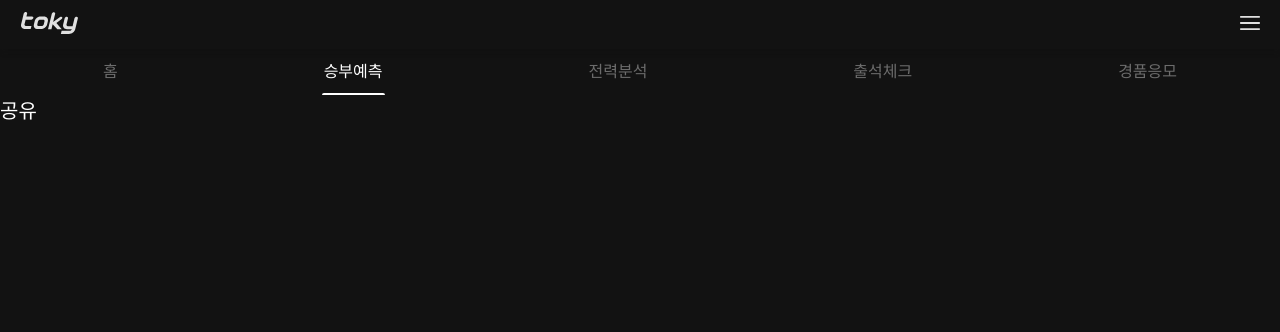
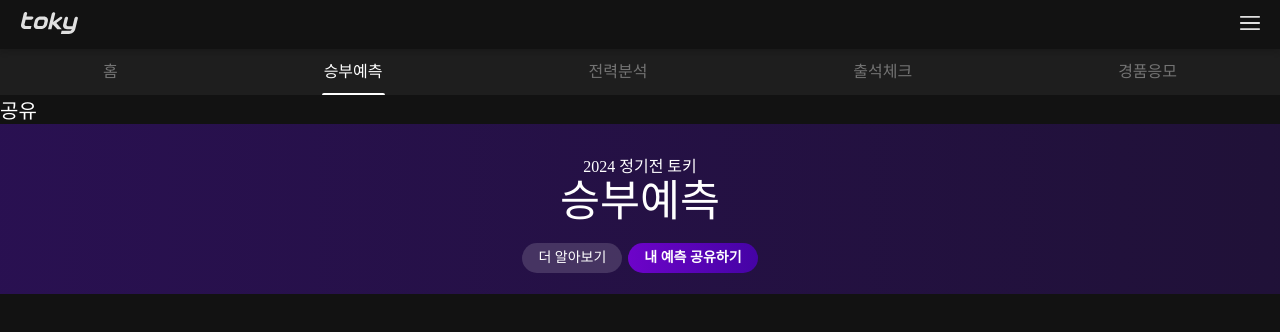
Before and after one commit to DevKor-github/toky-front-v2, a Next.js app: page /bets in a window 1280 px wide. Shown: the top 332 px of the page. Built offline with nearby package versions, Linux system fonts and the light colour scheme.

Commit message:
fix: Style 픽스 - background-color에 gradient 함수가 적용되지 않아, 그라디언트 배경이 적용되지 않던 문제 - fontWeight 설정 누락
feat: 승부예측 상단 배너 구현

```diff
--- a/app/bets/page.tsx
+++ b/app/bets/page.tsx
@@ -1,8 +1,11 @@
 'use client';
+
+import styled from 'styled-components';
+
 import MainTopBar from '@/components/MainTopBar';
 import NavigationBar from '@/components/NavigationBar';
 import { useShareModal } from '@/components/ShareModal';
-import styled from 'styled-components';
+import PredictionBanner from '@/components/PredictionBanner';
 
 export default function Bets() {
   const { openShareModal } = useShareModal();
@@ -18,6 +21,7 @@ export default function Bets() {
         <button style={{ color: 'white', fontSize: '20px' }} onClick={openModal}>
           공유
         </button>
+        <PredictionBanner />
       </Wrapper>
     </div>
   );
--- a/app/page.tsx
+++ b/app/page.tsx
@@ -27,6 +27,7 @@ export default function Home() {
       borderRadius="99px"
       padding="8px 16px"
       fontSize="14px"
+      fontWeight="700"
     >
       <Icon.TablerCopy />내 초대링크
     </ActionButton>
--- a/components/ActionButton/ActionButton.tsx
+++ b/components/ActionButton/ActionButton.tsx
@@ -12,6 +12,7 @@ interface ActionButtonProps {
   borderRadius?: string;
   href?: string;
   padding?: string;
+  fontWeight?: string;
 }
 
 export function ActionButton({
@@ -25,6 +26,7 @@ export function ActionButton({
   href,
   fontSize,
   padding,
+  fontWeight,
 }: ActionButtonProps) {
   return (
     <>
@@ -38,6 +40,7 @@ export function ActionButton({
             borderRadius={borderRadius}
             fontSize={fontSize}
             padding={padding}
+            fontWeight={fontWeight}
           >
             {children}
           </Wrapper>
@@ -52,6 +55,7 @@ export function ActionButton({
           fontSize={fontSize}
           onClick={onClick}
           padding={padding}
+          fontWeight={fontWeight}
         >
           {children}
         </Wrapper>
@@ -61,7 +65,7 @@ export function ActionButton({
 }
 
 const Wrapper = styled.div<ActionButtonProps>`
-  background-color: ${({ bgColor }) => bgColor || 'transparent'};
+  background: ${({ bgColor }) => bgColor || 'transparent'};
   color: ${({ color }) => color};
   display: flex;
   justify-content: center;
@@ -73,4 +77,5 @@ const Wrapper = styled.div<ActionButtonProps>`
   font-family: 'Spoqa Han Sans Neo';
   cursor: pointer;
   padding: ${({ padding }) => padding || '0'};
+  font-weight: ${({ fontWeight }) => fontWeight || '500'};
 `;
--- a/components/NavigationBar/NavigationBar.tsx
+++ b/components/NavigationBar/NavigationBar.tsx
@@ -37,7 +37,7 @@ const Wrapper = styled.div`
 
   width: 100%;
   height: ${({ theme }) => theme.space.navigationBarHeight}px;
-  background-color: ${({ theme }) => theme.colors.navigationBar};
+  background: ${({ theme }) => theme.colors.navigationBar};
 `;
 
 const NavigationItem = styled.div<{ selected: boolean }>`
--- /dev/null
+++ b/components/PredictionBanner/PredictionBanner.tsx
@@ -0,0 +1,55 @@
+'use client';
+
+import ActionButton from '@/components/ActionButton';
+import { Flex } from '@/libs/design-system/flex';
+import styled from 'styled-components';
+
+export function PredictionBanner() {
+  return (
+    <Wrapper>
+      <Title>
+        {/* TODO: 저작권 명확히 한 후, SVG 또는 웹폰트 적용 */}
+        <div style={{ fontSize: '16px' }}>2024 정기전 토키</div>
+        <div style={{ fontSize: '43.5px' }}>승부예측</div>
+      </Title>
+      {/* TODO: 버튼에 액션 적용 */}
+      <Flex $gap="6px">
+        <ActionButton color="white" bgColor="#FFFFFF26" fontSize="14px" padding="8px 16px" borderRadius="99px">
+          더 알아보기
+        </ActionButton>
+        <ActionButton
+          color="white"
+          bgColor="linear-gradient(90deg, rgba(134, 0, 240, 0.80) -12.75%, rgba(70, 0, 183, 0.80) 113.73%)"
+          fontSize="14px"
+          padding="8px 16px"
+          borderRadius="99px"
+          fontWeight="700"
+        >
+          내 예측 공유하기
+        </ActionButton>
+      </Flex>
+    </Wrapper>
+  );
+}
+
+const Wrapper = styled.div`
+  width: 100%;
+  height: 170px;
+  background: linear-gradient(90deg, rgba(76, 14, 176, 0.4) 0%, rgba(76, 14, 176, 0.24) 100%),
+    linear-gradient(0deg, rgba(18, 18, 18, 0.15) 0%, rgba(18, 18, 18, 0) 100%);
+  padding-top: 30px;
+  padding-bottom: 16px;
+  display: flex;
+  flex-direction: column;
+  align-items: center;
+  justify-content: center;
+  gap: 19.71px;
+`;
+
+const Title = styled.div`
+  display: flex;
+  flex-direction: column;
+  align-items: center;
+  gap: 4.71px;
+  color: white;
+`;
--- /dev/null
+++ b/components/PredictionBanner/index.ts
@@ -0,0 +1 @@
+export { PredictionBanner as default } from '@/components/PredictionBanner/PredictionBanner';
```
